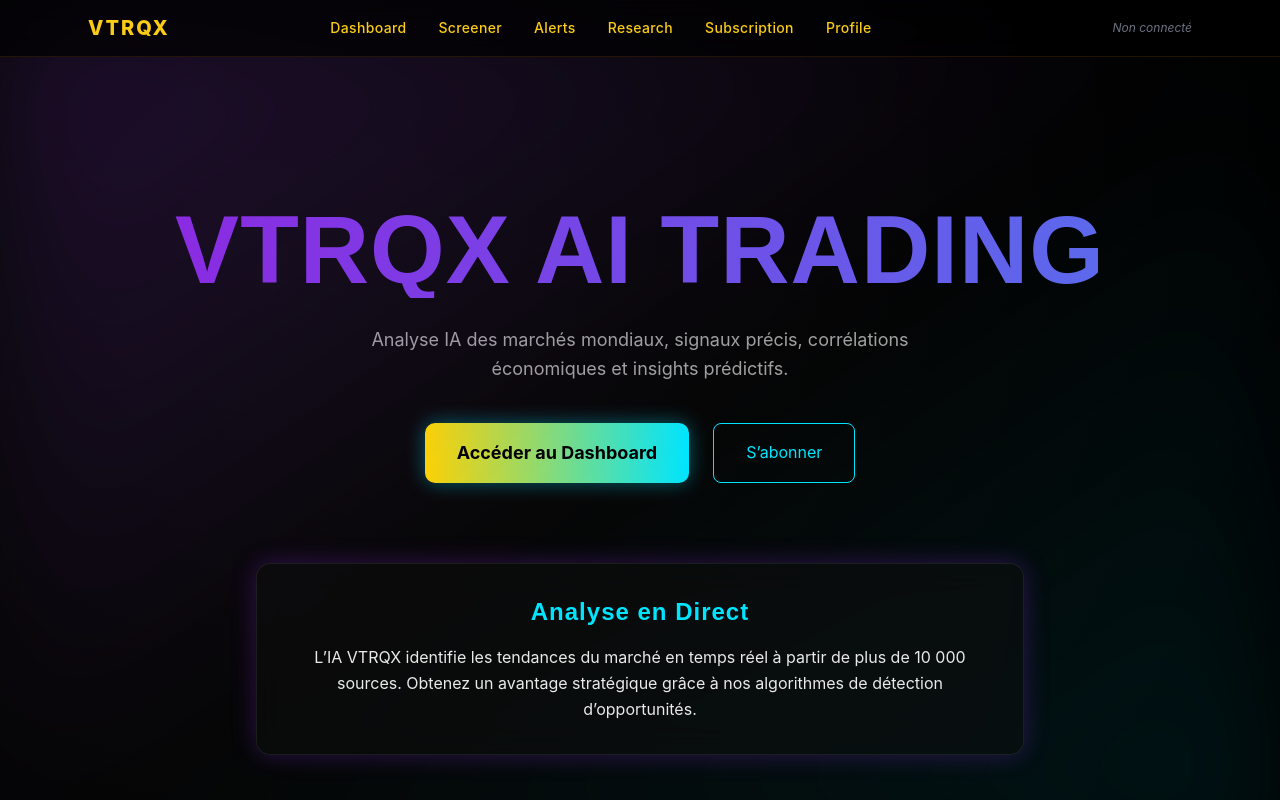
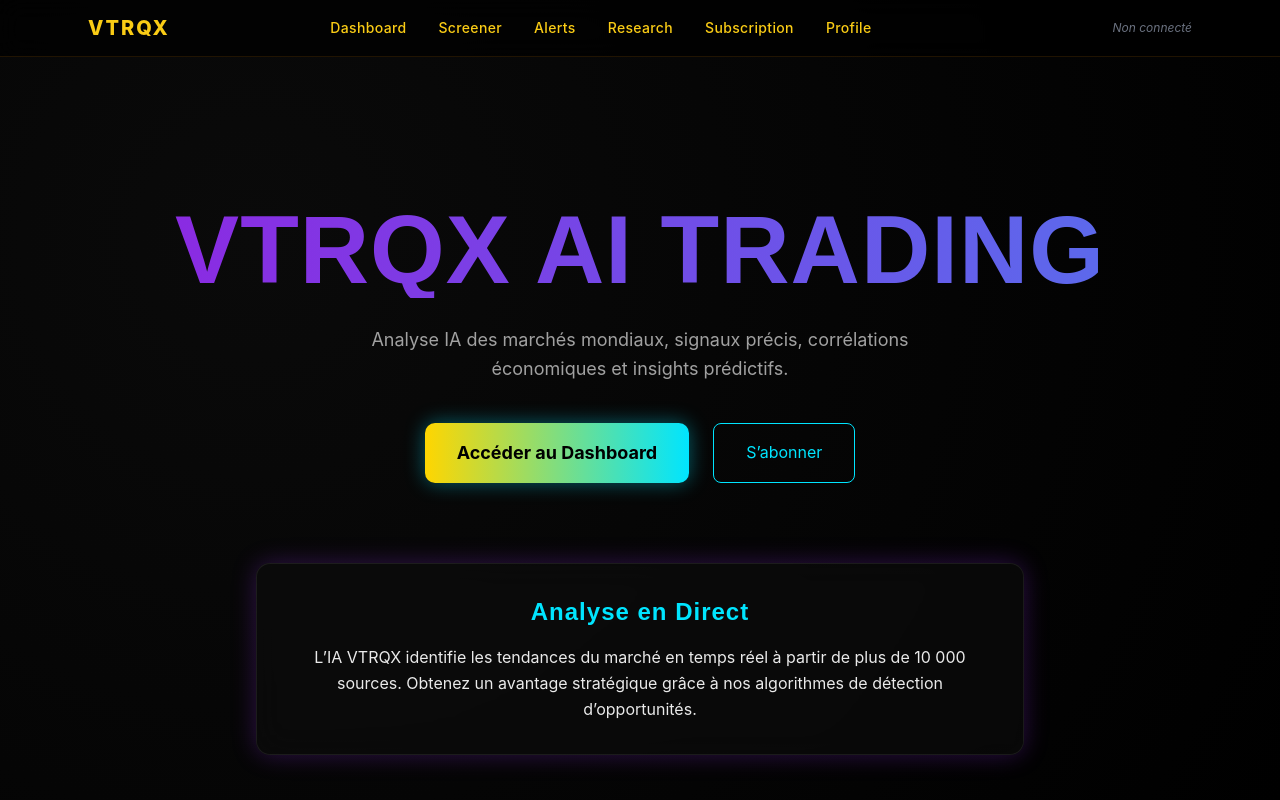
Before and after one commit to edmju/vtrqxtrading-next, a Next.js app: page / in a window 1280 px wide. Built offline with nearby package versions, Linux system fonts and the light colour scheme; no server answers.

Commit message:
Update layout.tsx NOLAYOUT

```diff
--- a/src/app/layout.tsx
+++ b/src/app/layout.tsx
@@ -11,12 +11,16 @@ export default function RootLayout({ children }: { children: React.ReactNode })
         <link rel="icon" href="/faviconREAL.png" type="image/png" />
         <title>VTRQX Trading Next</title>
       </Head>
-      <body className="bg-bg-dark text-text-main overflow-x-hidden">
+      <body className="bg-bg-dark text-text-main overflow-x-hidden relative">
         <SessionProvider>
           <Header />
+          {/* Le conteneur principal */}
           <div className="min-h-screen pt-20 relative overflow-hidden">
-            <div className="absolute inset-0 bg-gradient-to-br from-neon-purple/20 via-transparent to-neon-cyan/10 blur-3xl animate-gradient"></div>
-            {children}
+            {/* ✅ Fond animé placé derrière grâce à z-index */}
+            <div className="absolute inset-0 bg-gradient-to-br from-neon-purple/20 via-transparent to-neon-cyan/10 blur-3xl animate-gradient -z-10 pointer-events-none"></div>
+
+            {/* ✅ Contenu cliquable au-dessus */}
+            <div className="relative z-10">{children}</div>
           </div>
         </SessionProvider>
       </body>
```
